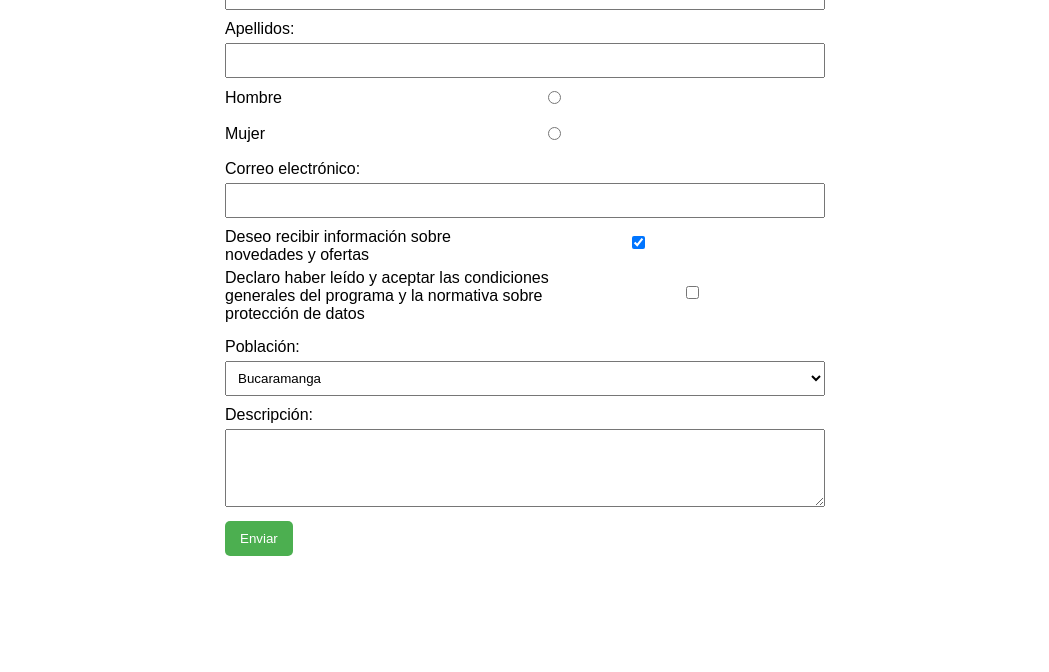
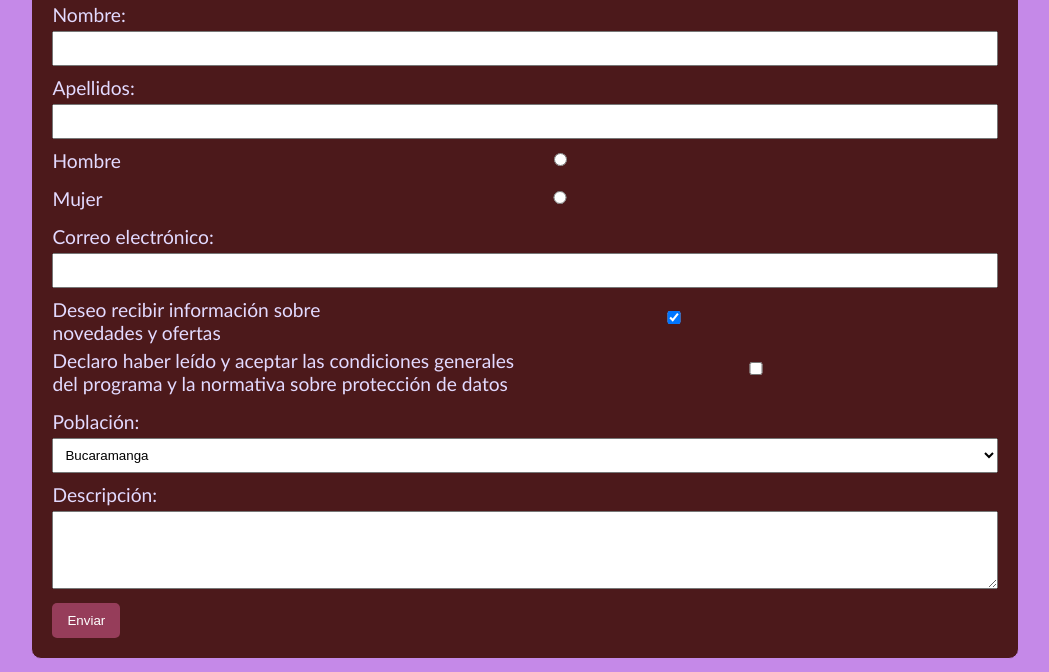
Before and after one commit to Oliwashere/HTML_Lopez_Oliver, a plain HTML site: page Dia 4/index.html in a window 1280 px wide. Shown: the part 128-800 px from the top of the page, without its empty margins (115-1164 px from the left). Drawn offline with Linux system fonts and the light colour scheme.

Commit message:
Final update

```diff
--- a/Dia 4/index.html
+++ b/Dia 4/index.html
@@ -7,18 +7,16 @@
     <link rel="stylesheet" type="text/css" href="styles.css">
 </head>
 <body>
-
+    <div class="formulario-container">
       <form action="" method="GET">
           <h1>Formulario de registro - Mi web</h1>
 
-        <!-- Campos básicos -->
           <label for="nombre">Nombre:</label>
           <input type="text" id="nombre" name="nombre" maxlength="50" required>
 
           <label for="apellidos">Apellidos:</label>
           <input type="text" id="apellidos" name="apellidos" maxlength="50" required>
 
-        <!-- Sexo -->
           <div style="display: flex; align-items: center; margin-bottom: 10px; ">
               <label for="hombre">Hombre</label>
               <input type="radio" id="hombre" name="sexo" value="hombre" required>
@@ -44,7 +42,6 @@
               </label>
           </div>
 
-        <!-- Campos adicionales -->
           <label for="poblacion">Población:</label>
           <select id="poblacion" name="poblacion">
               <option value="Bucaramanga">Bucaramanga</option>
@@ -56,7 +53,6 @@
           <label for="descripcion">Descripción:</label>
           <textarea id="descripcion" name="descripcion" rows="4"></textarea>
 
-        <!-- Botón de envío -->
           <button type="submit">Enviar</button>
       </form>
 
--- a/Dia 4/styles.css
+++ b/Dia 4/styles.css
@@ -1,11 +1,18 @@
 body {
     font-family: Arial, sans-serif;
-    margin: 20px;
+    display: flex;
+    align-items: center;
+    justify-content: center;
+    height: 100vh;
+    margin: 0;
+    background-color: #C589E8;
+    color: #E3DAFF;
+    font-family: 'Trebuchet MS', 'Lucida Sans Unicode', 'Lucida Grande', 'Lucida Sans', Arial, sans-serif;
+font-size: larger;
 }
 
 form {
-    max-width: 600px;
-    margin: 0 auto;
+padding: 20px; ;
 }
 
 label {
@@ -29,7 +36,7 @@ input[type="checkbox"] {
 }
 
 button {
-    background-color: #4CAF50;
+    background-color: #963D5A;
     color: white;
     padding: 10px 15px;
     border: none;
@@ -38,7 +45,7 @@ button {
 }
 
 button:hover {
-    background-color: #45a049;
+    background-color: #5dbb84;
 }
 .checkbox-container {
     display: flex;
@@ -54,3 +61,9 @@ button:hover {
 .checkbox-container input {
     margin-left: 5px; /* Ajusta la distancia entre el texto y el checkbox */
 }
+.formulario-container {
+    border: 1px solid #C589E8;
+    background-color: #4C191B;
+    border-radius: 10px;
+    overflow: hidden;
+}
```
Lines whose indentation alone changed are shown as unchanged.
